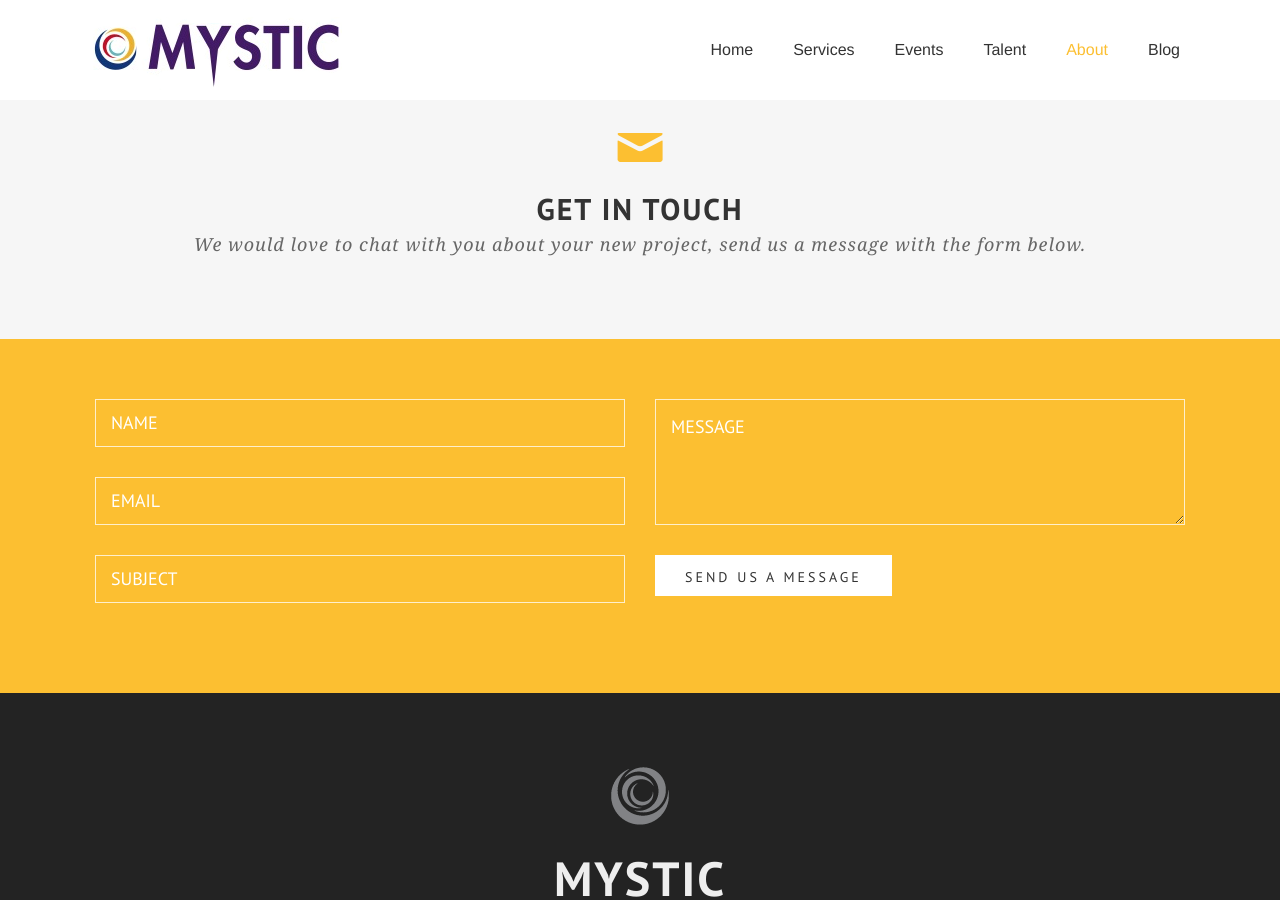
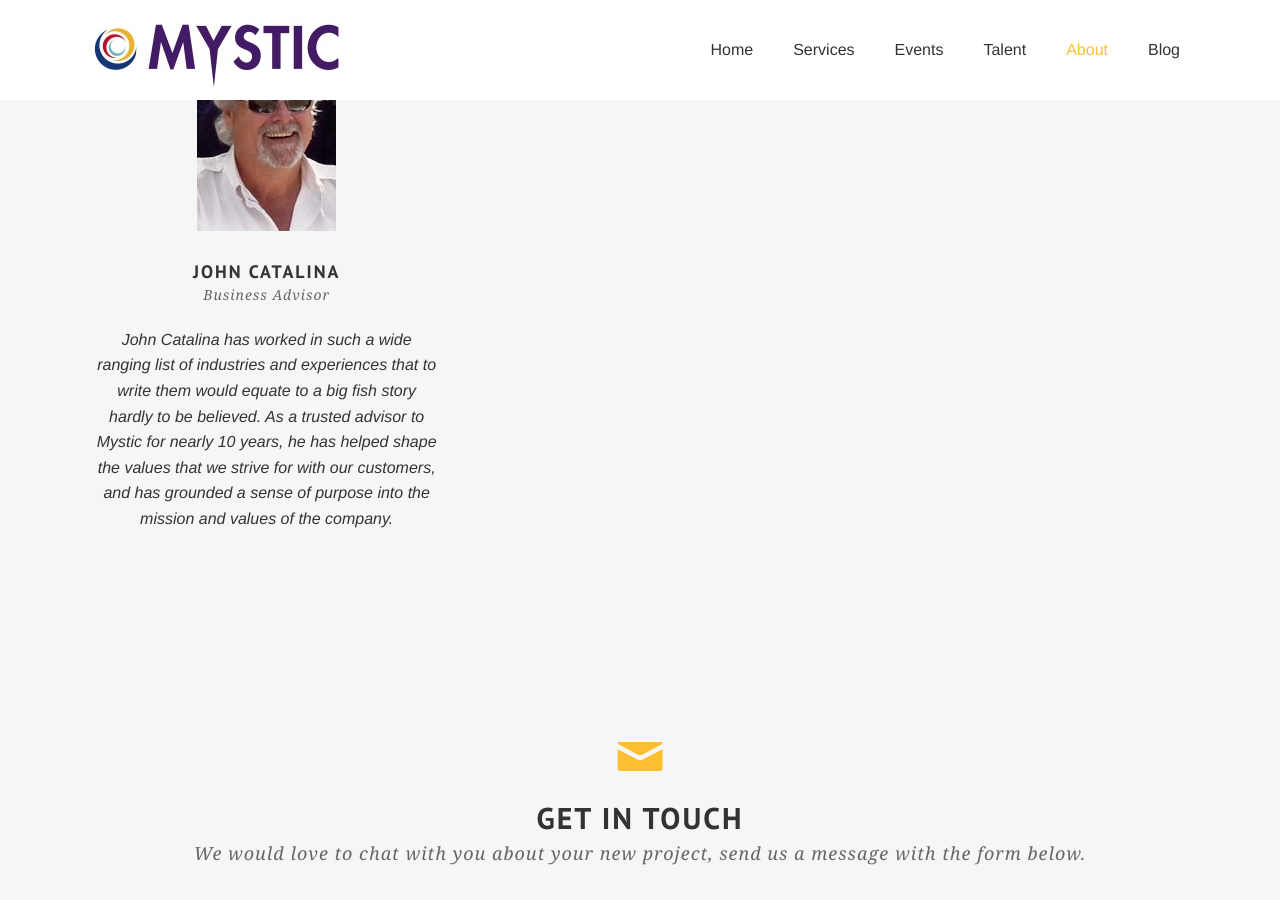
Before and after one commit to mysticcoders/www, a Jekyll site: the page built from about.html, in a window 1280 px wide and 900 px high, scrolled down 1566 px. Built offline with Jekyll 4.4.1, drawn with Linux system fonts in a browser that asks for light colours; some web fonts are replaced; comment, search, counter and statistics services are not loaded.

Commit message:
would help to add the photos

```diff
--- a/about.html
+++ b/about.html
@@ -48,6 +48,14 @@ members:
     socials:
       - name: github
         link: https://github.com/ryanbaer
+  - image: john_catalina_profile.jpg
+    name: John Catalina
+    position: Business Advisor
+    desc:
+      John Catalina has worked in such a wide ranging list of industries and experiences that to write them would equate
+      to a big fish story hardly to be believed. As a trusted advisor to Mystic for nearly 10 years, he has helped shape
+      the values that we strive for with our customers, and has grounded a sense of purpose into the mission and values
+      of the company.
 ---
 
 <div class='full'>
@@ -116,6 +124,12 @@ members:
             </div>
           </div>
         </div>
+        {% assign loop_by_3 = forloop.index | modulo:3 %}
+        {% if loop_by_3 == 0 %}
+        </div>
+        <div class='three spacing'></div>
+        <div class='row'>
+        {% endif %}
       {% endfor %}
     </div>
 
```
Also changed, not shown: other parts of about.html (+1 -1 lines), images/hoodie_profile_photo.jpg (added), images/john_catalina_profile.jpg (added), images/ryan_baer_profile.jpg (added).
